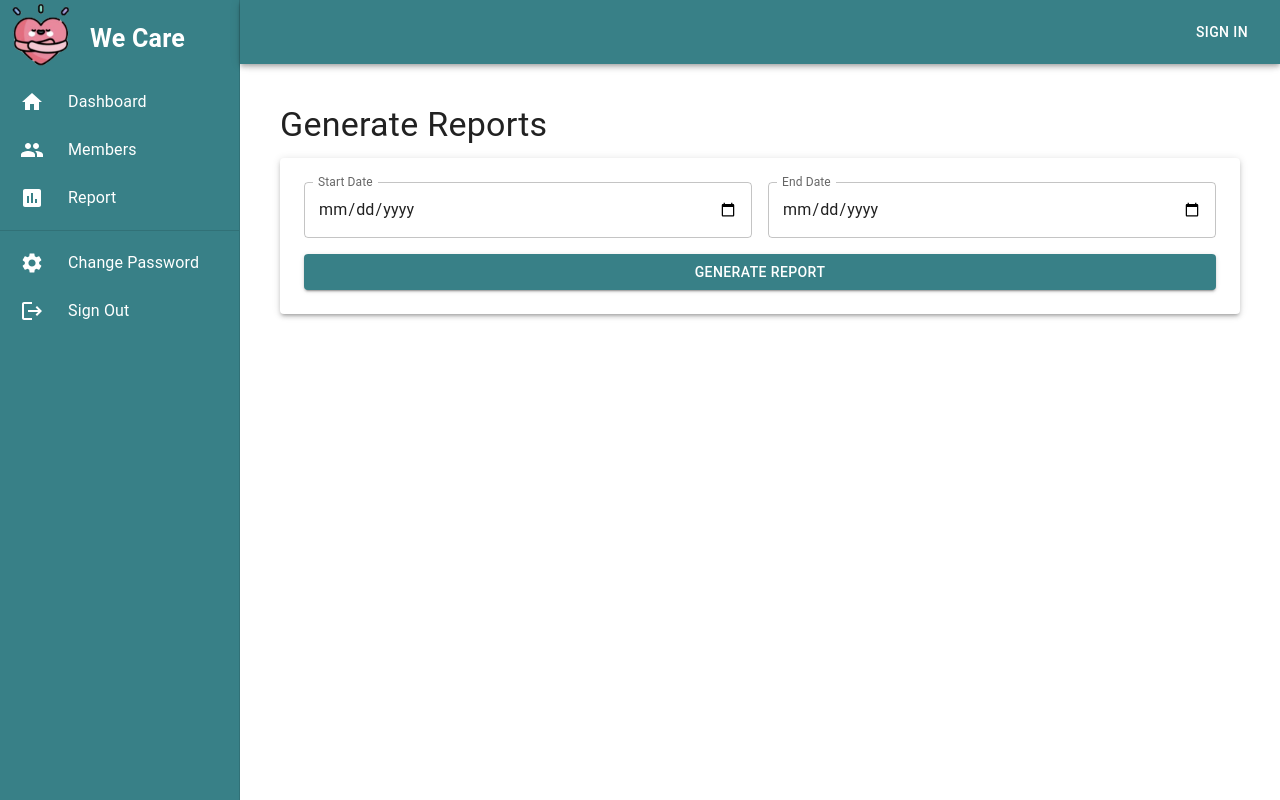
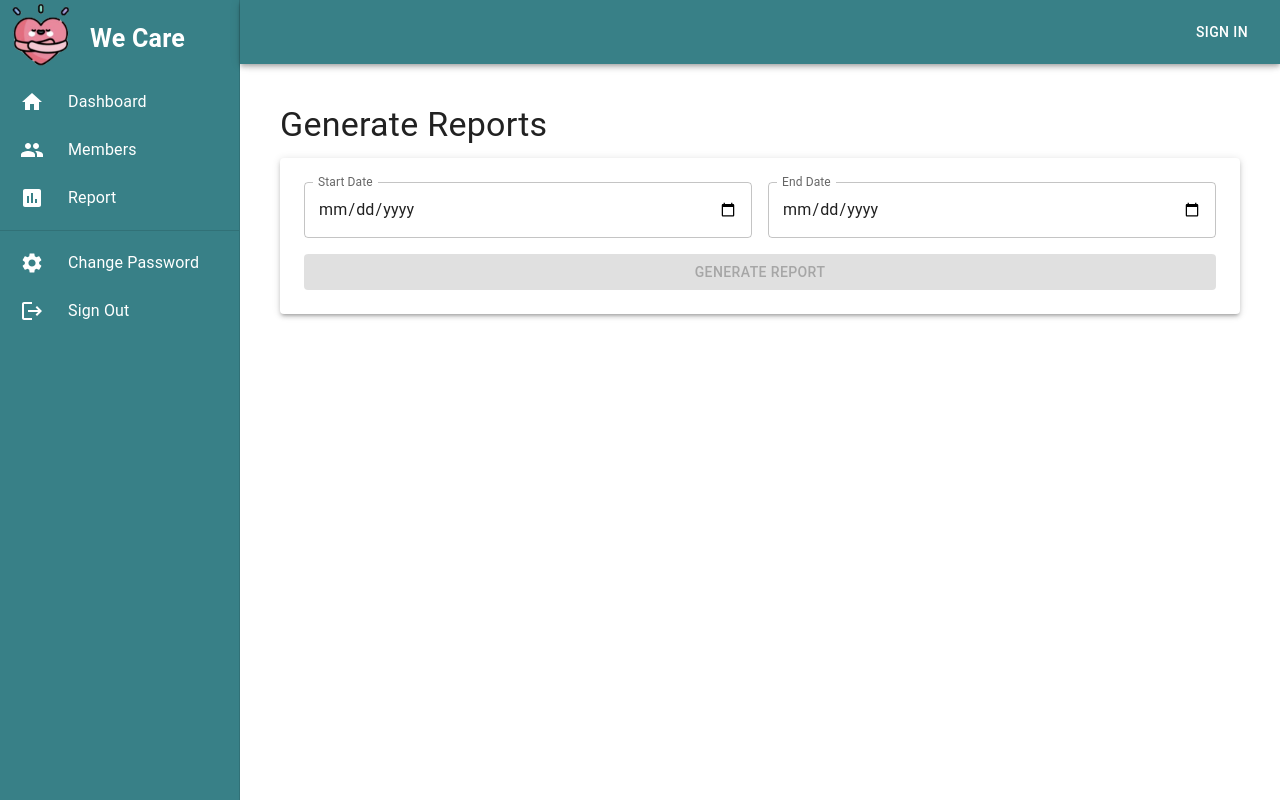
Before and after one commit to wizapp-link/medical-platform-frontend, a React (Create React App) app: page /manager/report in a window 1280 px wide. Built offline with nearby package versions, Linux system fonts and the light colour scheme.

Commit message:
added date check on ManagerReportScreen.tsx

```diff
--- a/src/screens/ManagerReportScreen.tsx
+++ b/src/screens/ManagerReportScreen.tsx
@@ -6,10 +6,6 @@ import { selectUserLogIn } from '../features/auth/userLogInSlice';
 import { useAppSelector, useAppDispatch } from '../app/hooks';
 import MuiAlert, { AlertProps } from "@mui/material/Alert";
 import { fetchReport, selectReport } from "../features/manager/reportSlice";
-
-function Alert(props: AlertProps) {
-  return <MuiAlert elevation={6} variant="filled" {...props} />;
-}
 
 interface ReportFormData {
   startDate: string;
@@ -24,6 +20,14 @@ export default function ManagerReportScreen(props: any) {
 
   const { userInfo } = useAppSelector(selectUserLogIn);
 
+  const isDateValid = () => {
+    if (formData.startDate === "" || formData.endDate === "") {
+      return false;
+    }
+    const startDate = new Date(formData.startDate);
+    const endDate = new Date(formData.endDate);
+    return startDate <= endDate;
+  };
   const handleChange = (event: React.ChangeEvent<HTMLInputElement>) => {
     const { name, value } = event.target;
     setFormData((prevData) => ({
@@ -99,7 +103,7 @@ export default function ManagerReportScreen(props: any) {
                 variant="contained"
                 color="primary"
                 onClick={handleSubmit}
-                disabled={reportState.status === "loading"}
+                disabled={reportState.status === "loading" || !isDateValid()}
               >
                 Generate Report
               </Button>
```
